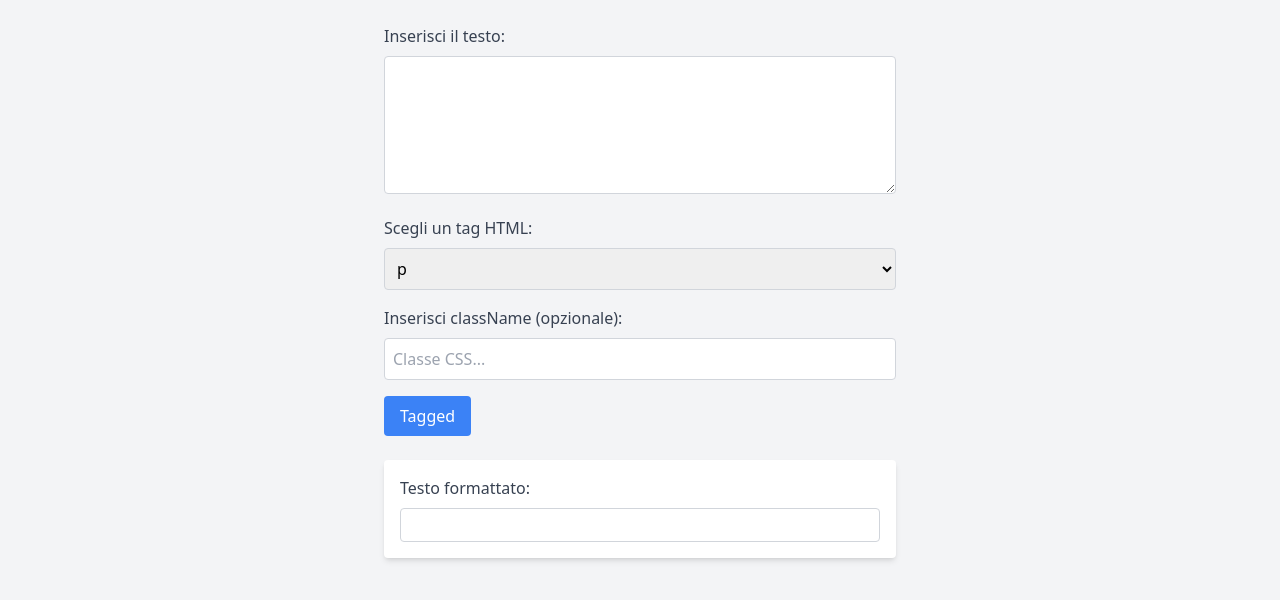
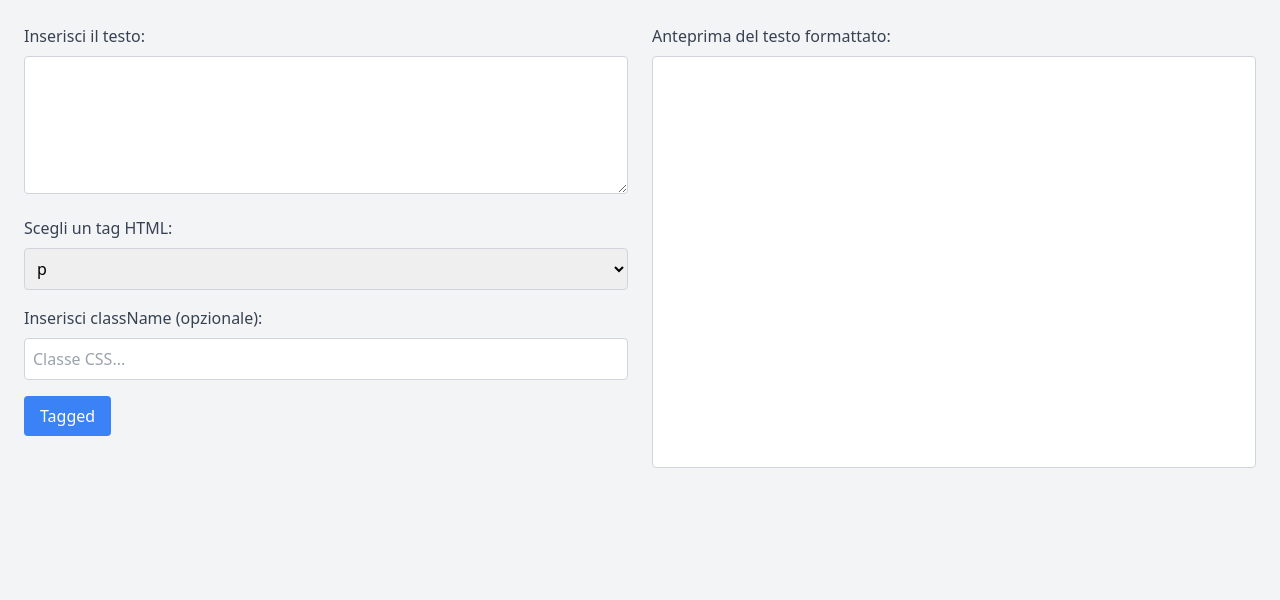
Before and after one commit to josquindesprez/tagfy, a plain HTML site: page index.html in a window 1280 px wide. Drawn offline with nearby package versions, Linux system fonts and the light colour scheme.

Commit message:
preview on the right

```diff
--- a/index.html
+++ b/index.html
@@ -9,7 +9,10 @@
 </head>
 <body class="bg-gray-100 font-sans p-6">
 
-<div class="container max-w-lg mx-auto">
+<div class="container mx-auto">
+    <div class="flex space-x-6">
+        <!-- Colonna sinistra: inserimento testo e controlli -->
+        <div class="w-1/2">
             <label for="text" class="block mb-2 text-gray-700">Inserisci il testo:</label>
             <textarea id="text" rows="5" class="w-full p-2 border border-gray-300 rounded mb-4"></textarea>
 
@@ -26,11 +29,13 @@
             <input type="text" id="classInput" placeholder="Classe CSS..." class="w-full p-2 border border-gray-300 rounded mb-4">
 
             <button id="tagButton" class="bg-blue-500 text-white px-4 py-2 rounded hover:bg-blue-700">Tagged</button>
+        </div>
 
-    <!-- Sezione Output -->
-    <div id="output" class="mt-6 p-4 bg-white rounded shadow-md">
-        <p class="text-gray-700">Testo formattato:</p>
-        <div id="formattedOutput" class="mt-2 p-4 border border-gray-300 rounded"></div>
+        <!-- Colonna destra: anteprima -->
+        <div class="w-1/2">
+            <p class="text-gray-700 mb-2">Anteprima del testo formattato:</p>
+            <div id="formattedOutput" class="p-4 border border-gray-300 bg-white rounded h-full overflow-auto"></div>
+        </div>
     </div>
 </div>
 
```
Lines whose indentation alone changed are shown as unchanged.
